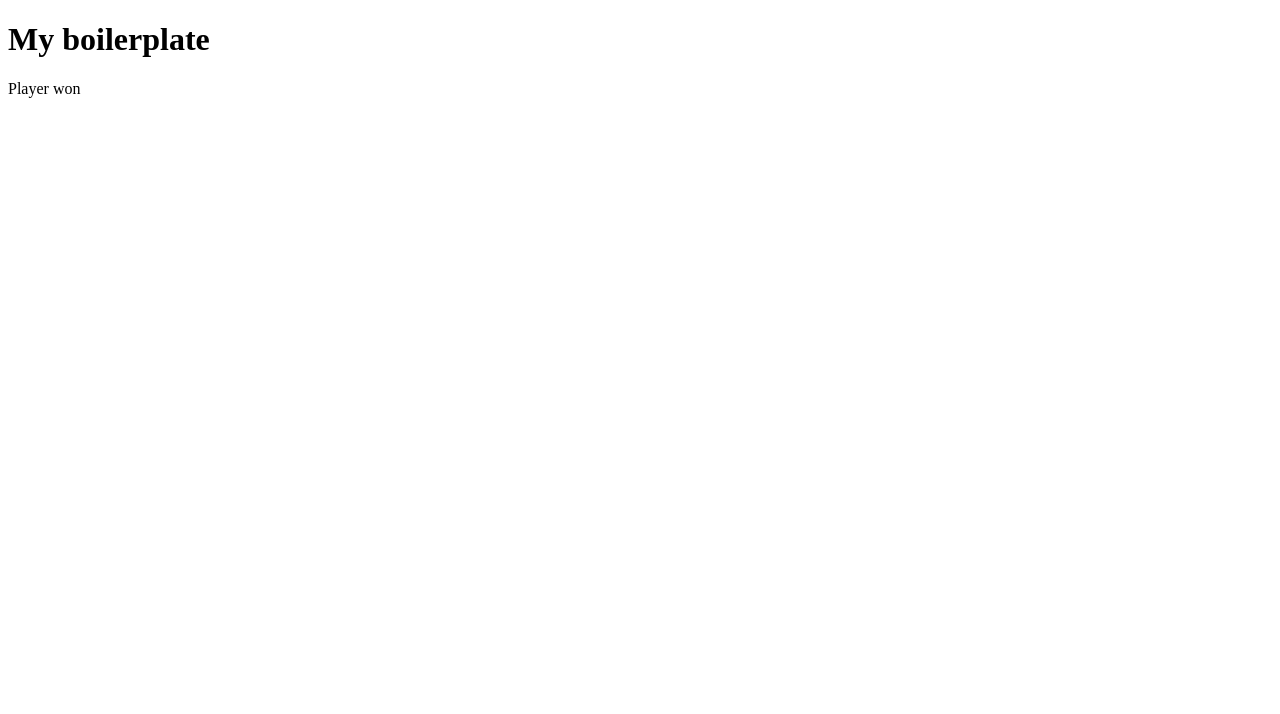
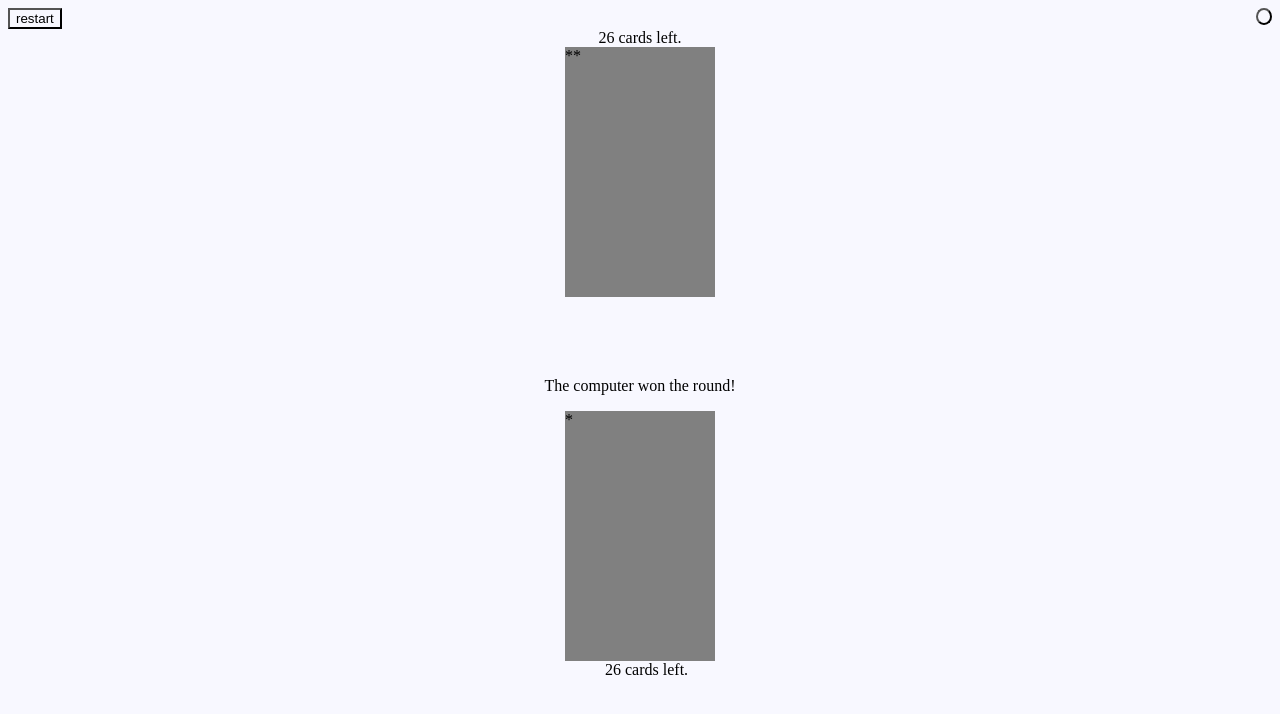
Before and after one commit to graveslug/War-CardGame, a plain HTML site: page index.html in a window 1280 px wide. Drawn offline with nearby package versions, Linux system fonts and the light colour scheme.

Commit message:
HTML, CSS, jquery updates

```diff
--- a/css/style.css
+++ b/css/style.css
@@ -0,0 +1,39 @@
+/* Possible way to stack the cards ontop of eachother :Z index on the stack, x and y coords to offset by a cpl pixels to show the cards under? */
+html {
+    box-sizing: border-box;
+}
+
+*, *::before, *::after {
+    box-sizing: inherit;
+    background-color: ghostwhite;
+}
+.cardHolder{
+    display:flex;
+    flex-direction: column;
+    align-items: center;
+
+}
+
+.card-frame{
+    display: flex;
+    width: 150px;
+    height: 250px;
+    background: grey;
+    margin: auto;
+
+}
+
+#player-deck-number {
+    margin-left: 40px;
+}
+
+#theme-switcher {
+    border-radius: 50%;
+    height: 1.3em;
+}
+.button-bar {
+    display: flex;
+    width: 100%;
+    justify-content: space-between;
+
+}
--- a/index.html
+++ b/index.html
@@ -5,13 +5,33 @@
         <link rel="stylesheet" href="css/style.css">
         <meta charset="utf-8">
         <meta name="viewport" content="width=device-width, initial-scale=1.0">
-        <title></title>
+        <title>WAAAAAARRRRRRR</title>
     </head>
     <body>
-        <h1>My boilerplate</h1>
+        <div class='button-bar'>
+            <button id='restart'>restart</button>
+            <button id='theme-switcher'></button>
+        </div>
+
+        <div class='cardHolder'>
+        <!-- COMPUTERS DECK INFO -->
+            <div id='computer-deck-number'></div>
+        <div class='computer-cards'>
+            <div class="card-frame">**</div>
+
+        </div>
+
         <p id='result'></p>
+        <p id='burzum-war'></p>
+        <p id='round-result'></p>
 
+        <!-- PLAYERS DECK INFO  -->
+        <div id='playGame' class='player-cards'>
+            <div class="card-frame">*</div>
+            <div id='player-deck-number'></div>
 
+        </div>
+    </div>
 
 
         <script src="https://code.jquery.com/jquery-3.5.1.min.js" integrity="sha256-9/aliU8dGd2tb6OSsuzixeV4y/faTqgFtohetphbbj0=" crossorigin="anonymous"></script>
--- a/main/main.js
+++ b/main/main.js
@@ -1,4 +1,18 @@
-const $result = $('#result'); //ties dom to javascript indefiently
+//ties dom to javascript indefiently
+const $result = $('#result');
+const $playerDeckNumber = $('#player-deck-number')
+const $computerDeckNumber = $('#computer-deck-number')
+//not hooked up
+const $themeSwitcher = $('#theme-switcher')
+const $playGame = $('#playGame') //player clicks card and draws card
+const $roundResult = $('#round-result')
+//not hooked up
+const $restart = $('#restart')
+//not hooked up
+const $playerCards = $('.player-cards')
+//not hooked up
+const $computerCards = $('.computer-cards')
+const $burzumWar = $('#burzum-war')
 
 
 //Default array: an array that holds 52 numbers that contains 4 repeats of each number from 1-13
@@ -18,14 +32,17 @@ const deck = [1,1,1,1,
                 13,13,13,13
 ]
 
+
     //computer array
     let computer = []
+    //puts the image onto the card
+    //$('#computerCards').css('background-image', `/img/card${num}.png`)
     //player array
     let player = []
+    //puts the image onto the card
+    //$('#playerCards').css('background-image', `/img/card${num}.png`)
     //storing double numbers
     let doubleNumber = []
-
-
 
 
 const splitDeck = (deck) => {
@@ -56,32 +73,15 @@ const shuffleDeck = (deck) => {
     }
     splitDeck(deck) //passing the shuffled array into it.
 }
-shuffleDeck(deck) //testing for shuffleDeck.
-
-
 // console.log(player)
 // console.log(computer)
-
-//current card function
-//change argument to player or computer passing in that specific argument.length. aka split it up seperately
-const currentCardCounter = (player, computer) =>{
-    //player array length counted then display
-    for (let i = 0; i < player.length; i++) {
-        return player.length
-    }
-    //computer array length counted then display
-    for (let i = 0; i < computer.length; i++) {
-        //computer.length
-        return computer.length
-    }
-}
 
 //win condition: when one array reaches 52.
 const checkWin = () => {
     //if player === 52 && computer === 0
     if (player.length === 52 && computer.length === 0) {
         //YOU WIN!
-        console.log('you win') //test. change to display a modal or something
+        console.log('you win')
 
         //else if player === 0 && computer === 52
     } else if (player.length === 0 && computer.length === 52){
@@ -94,15 +94,20 @@ const checkWin = () => {
 
 //play card FUNCTION
 const playCard = () => {
+    $computerDeckNumber.text(`${computer.length} cards left.`)
+    $playerDeckNumber.text(`${player.length} cards left.`)
     let playerNum = player.shift()
     // console.log(playerNum)
     //// storing first number of the computer array
     let computerNum = computer.shift()
     // console.log(computerNum)
-    //then these numbers are compared and the highest number wins thus both numbers pushed onto the end of the winners array.
     if (playerNum === computerNum) {
-        //if num === num call doubleNumber()
-        console.log('WAAAAAARRRRRRR!!!!!')
+        $burzumWar.text('WAAAAAARRRR!')
+
+        setTimeout(() => {
+            $burzumWar.text('')
+        }, 1000)
+
         doubleNumber.push(playerNum, computerNum)
         // console.log(doubleNumber)
         playCard()
@@ -110,49 +115,63 @@ const playCard = () => {
         // console.log(computerNum)
         //console.log(doubleNumber)
     } else if (playerNum > computerNum){
-        console.log(`Your card is higher!`)
+        //console.log(`Your card is higher!`)
         //return both numbers to player via push()
         player.push(playerNum, computerNum, ...doubleNumber)
         doubleNumber = []
+        $roundResult.text('You won the round')
         // player.push(doubleNumber)
         //most likely playerNum.push() && computerNum.push() to player array
         // console.log(doubleNumber)
         // console.log(player)
         // console.log(computer)
     } else {
-        console.log(`Their card is higher!`)
+        //console.log(`Their card is higher!`)
         //return both numbers to computer via push()
         //most likely playerNum.push() && computerNum.push() to computer array
         // console.log(doubleNumber)
         computer.push(computerNum, playerNum, ...doubleNumber)
         doubleNumber = []
+        $roundResult.text('The computer won the round!')
+
         // computer.concat(doubleNumber)
         // console.log(player)
         // console.log(computer)
-
-
     }
 }
 
 //startgame function//
 const startGame = () => {
-    // shuffleDeck()
-    while (player.length > 0 && computer.length > 0){
         playCard()
+    //console.log(player)
+    //console.log(computer)
+    if (player.length > 0) {
+        $result.text('Player won')
 
-    }
-    console.log(player)
-    console.log(computer)
-    if (player.length > 0) {
-        console.log('Player won!')
-        $result.text('Player won')
+        setTimeout(() => {
+            $result.text('')
+        }, 1000)
+
     } else {
-        console.log('Computer won!')
-        $result.text('computer won')
+        $result.text('Computer won!')
+
+        setTimeout(() => {
+            $result.text('')
+        }, 1000)
+
     }
 }
 //console.log(doubleNumber)
 // console.log(currentCardCounter(player))
 // console.log(currentCardCounter(computer))
 
+
+shuffleDeck(deck)
 startGame()
+
+// EVENT LISTENER PARTY FOR THE COOL KIDS //
+$playGame.on('click', startGame)
+$($restart).click(function() {
+    location.reload();
+});
+//$burzumWar.text('WAAAAAARRRR!')
```
